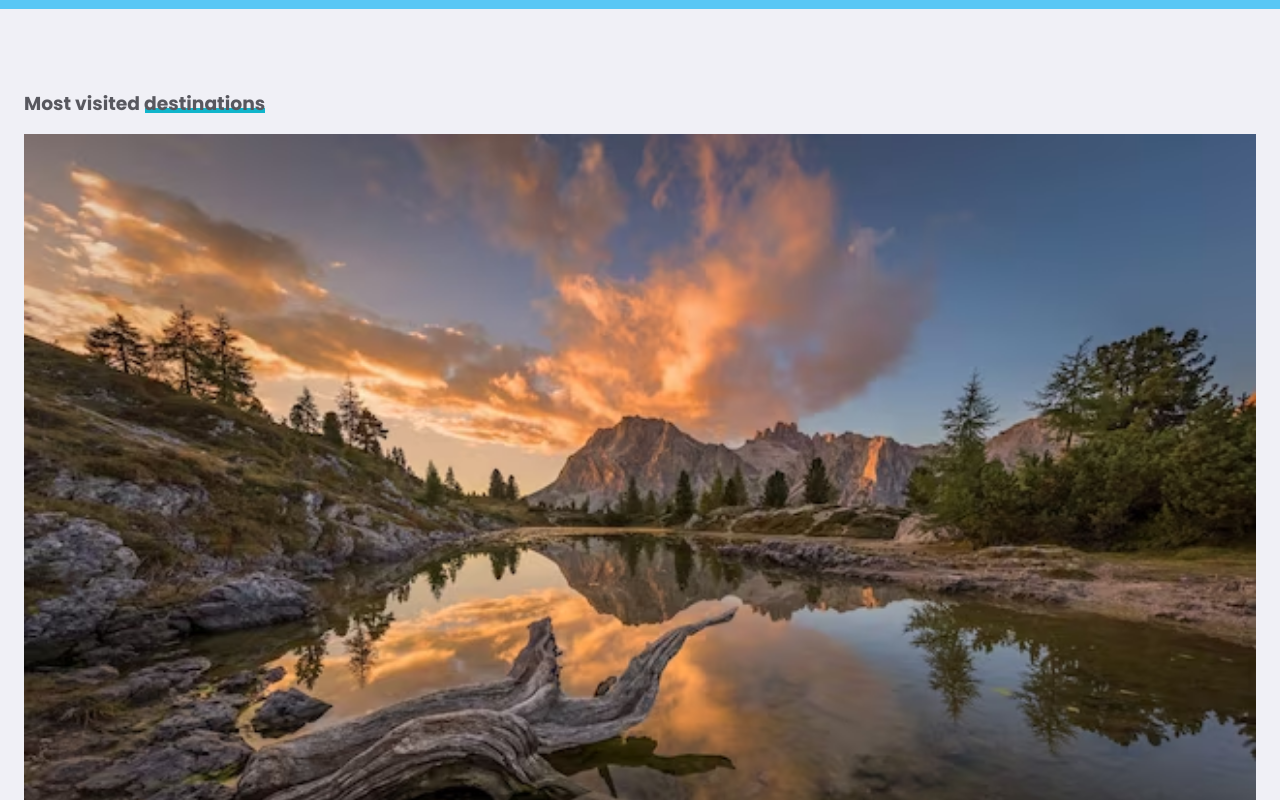
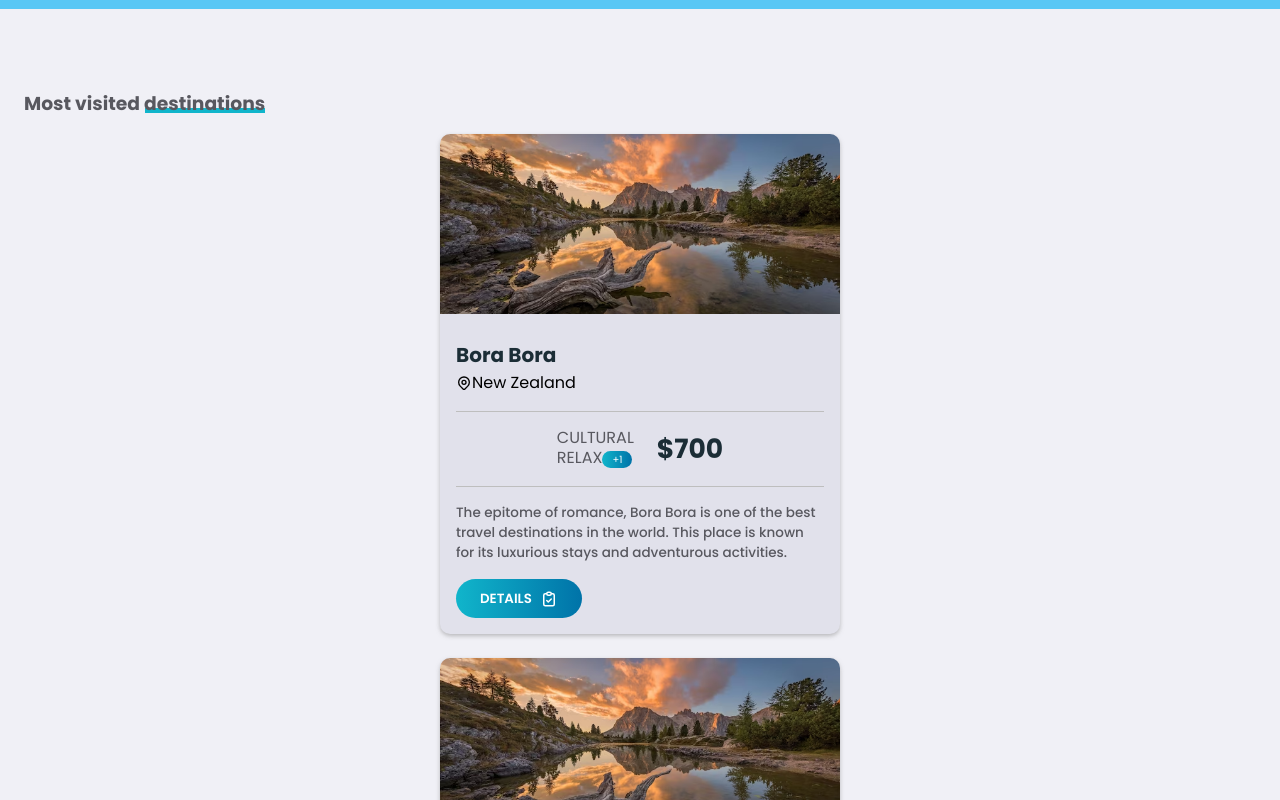
Before and after one commit to danrok19/travelcom, a React (Create React App) app: page / in a window 1280 px wide. Shown: the part 740-1540 px from the top of the page. Built offline with nearby package versions, Linux system fonts and the light colour scheme; data requests are answered from the project's data file; grey boxes are pictures that could not be loaded.

Commit message:
finising card

```diff
--- a/src/Components/Main/main.css
+++ b/src/Components/Main/main.css
@@ -32,4 +32,102 @@
   right: 0;
   bottom: 5px;
   z-index: -1;
+}
+.main .secContent {
+  justify-content: center;
+  gap: 1.5rem;
+}
+.main .secContent .singleDestination {
+  height: 100%;
+  max-width: 400px;
+  display: grid;
+  row-gap: 10px;
+  border-radius: 10px;
+  align-items: center;
+  background: var(--cardBG);
+  box-shadow: 0 2px 4px rgba(140, 140, 141, 0.549);
+  overflow: hidden;
+}
+.main .secContent .singleDestination:hover {
+  background: var(--cardHover);
+  box-shadow: 1 4px 4px rgba(85, 85, 114, 0.549);
+  transition: 0.3s ease;
+}
+.main .secContent .singleDestination .imageDiv {
+  height: 180px;
+  width: 100%;
+  overflow: hidden;
+}
+.main .secContent .singleDestination .imageDiv img {
+  height: 100%;
+  width: 100%;
+  -o-object-fit: cover;
+     object-fit: cover;
+  transition: 2s ease;
+}
+.main .secContent .singleDestination .imageDiv:hover img {
+  transform: scale(1.1);
+}
+.main .secContent .singleDestination .cardInfo {
+  padding: 1rem;
+}
+.main .secContent .singleDestination .cardInfo .destTitle {
+  color: var(--blackColor);
+  font-size: 1.25rem;
+}
+.main .secContent .singleDestination .cardInfo .destTitle .continent {
+  gap: 0.5rem;
+}
+.main .secContent .singleDestination .cardInfo .destTitle .continent .icon {
+  color: var(--textColor);
+  font-size: 18px;
+}
+.main .secContent .singleDestination .cardInfo .destTitle .continent .icon .name {
+  color: var(--textColor);
+  font-size: 14px;
+  font-weight: 400;
+}
+.main .secContent .singleDestination .cardInfo .fees {
+  width: 100%;
+  justify-content: center;
+  padding: 1rem;
+  margin: 1rem 0;
+  border-top: 1.5px solid var(--greyText);
+  border-bottom: 1.5px solid var(--greyText);
+}
+.main .secContent .singleDestination .cardInfo .fees .grade {
+  color: var(--textColor);
+  max-width: 100px;
+  line-height: 20px;
+  display: flex;
+  align-items: center;
+  justify-content: center;
+}
+.main .secContent .singleDestination .cardInfo .fees .grade small {
+  text-align: center;
+  background: var(--gradientColor);
+  border-radius: 1rem;
+  color: var(--whiteColor);
+  padding: 1px 10px;
+  font-size: 10px;
+}
+.main .secContent .singleDestination .cardInfo .fees .price {
+  font-size: 2rem;
+  color: var(--blackColor);
+}
+.main .secContent .singleDestination .cardInfo .desc {
+  font-size: 13.5px;
+  color: var(--textColor);
+  font-weight: 500;
+}
+.main .secContent .singleDestination .cardInfo .btn {
+  margin-top: 1rem;
+  color: var(--whiteColor);
+  font-weight: 600;
+  justify-content: space-between;
+  gap: 0.5rem;
+}
+.main .secContent .singleDestination .cardInfo .btn .icon {
+  align-items: center;
+  font-size: 18px;
 }/*# sourceMappingURL=main.css.map */
--- a/src/Components/Main/main.scss
+++ b/src/Components/Main/main.scss
@@ -35,4 +35,122 @@
             }
         }
     }
+    .secContent{
+        justify-content: center;
+        gap: 1.5rem;
+
+        .singleDestination{
+            height: 100%;
+            max-width: 400px;
+            display: grid;
+            row-gap: 10px;
+            border-radius: 10px;
+            align-items: center;
+            background: var(--cardBG);
+            box-shadow: 0 2px 4px rgba(140,140,141,0.549);
+            overflow: hidden;
+            &:hover{
+                background: var(--cardHover);
+                box-shadow: 1 4px 4px rgba(85, 85, 114, 0.549);
+                transition: .3s ease;
+
+            }
+            .imageDiv{
+                height: 180px;
+                width: 100%;
+                overflow: hidden;
+
+                img{
+                    height: 100%;
+                    width: 100%;
+                    object-fit: cover;
+                    transition: 2s ease;
+                }
+
+                &:hover{
+                    img{
+                        transform: scale(1.1);
+                    }
+                }
+            }
+
+            .cardInfo{
+                padding: 1rem;
+                .destTitle{
+                    color: var(--blackColor);
+                    font-size: 1.25rem;
+
+                    .continent{
+                        gap: .5rem;
+
+                        .icon{
+                            color: var(--textColor);
+                            font-size: 18px;
+
+                            .name{
+                                color: var(--textColor);
+                                font-size: 14px;
+                                font-weight: 400;
+                            }
+                        }
+
+
+                    }
+                }
+
+                .fees{
+                    width: 100%;
+                    justify-content: center;
+                    padding: 1rem;
+                    margin: 1rem 0;
+                    border-top: 1.5px solid var(--greyText);
+                    border-bottom: 1.5px solid var(--greyText);
+
+                    .grade{
+                        color: var(--textColor);
+                        max-width: 100px;
+                        line-height: 20px;
+                        display: flex;
+                        align-items: center;
+                        justify-content: center;
+
+
+                        small{
+                            text-align: center;
+                            background: var(--gradientColor);
+                            border-radius: 1rem;
+                            color: var(--whiteColor);
+                            padding: 1px 10px;
+                            font-size: 10px;
+
+                        }
+                    }
+
+                    .price{
+                        font-size: 2rem;
+                        color: var(--blackColor);
+                    }
+
+                }
+                .desc{
+                    font-size: 13.5px;
+                    color: var(--textColor);
+                    font-weight: 500;
+                }
+
+                .btn{
+                    margin-top: 1rem;
+                    color: var(--whiteColor);
+                    font-weight: 600;
+                    justify-content: space-between;
+                    gap: .5rem;
+
+                    .icon{
+                        align-items: center;
+                        font-size: 18px;
+                    }
+                }
+            }
+        }
+    }
 }
```
Also changed, not shown: 1 other file (tests, documents, lock files or other folders).
